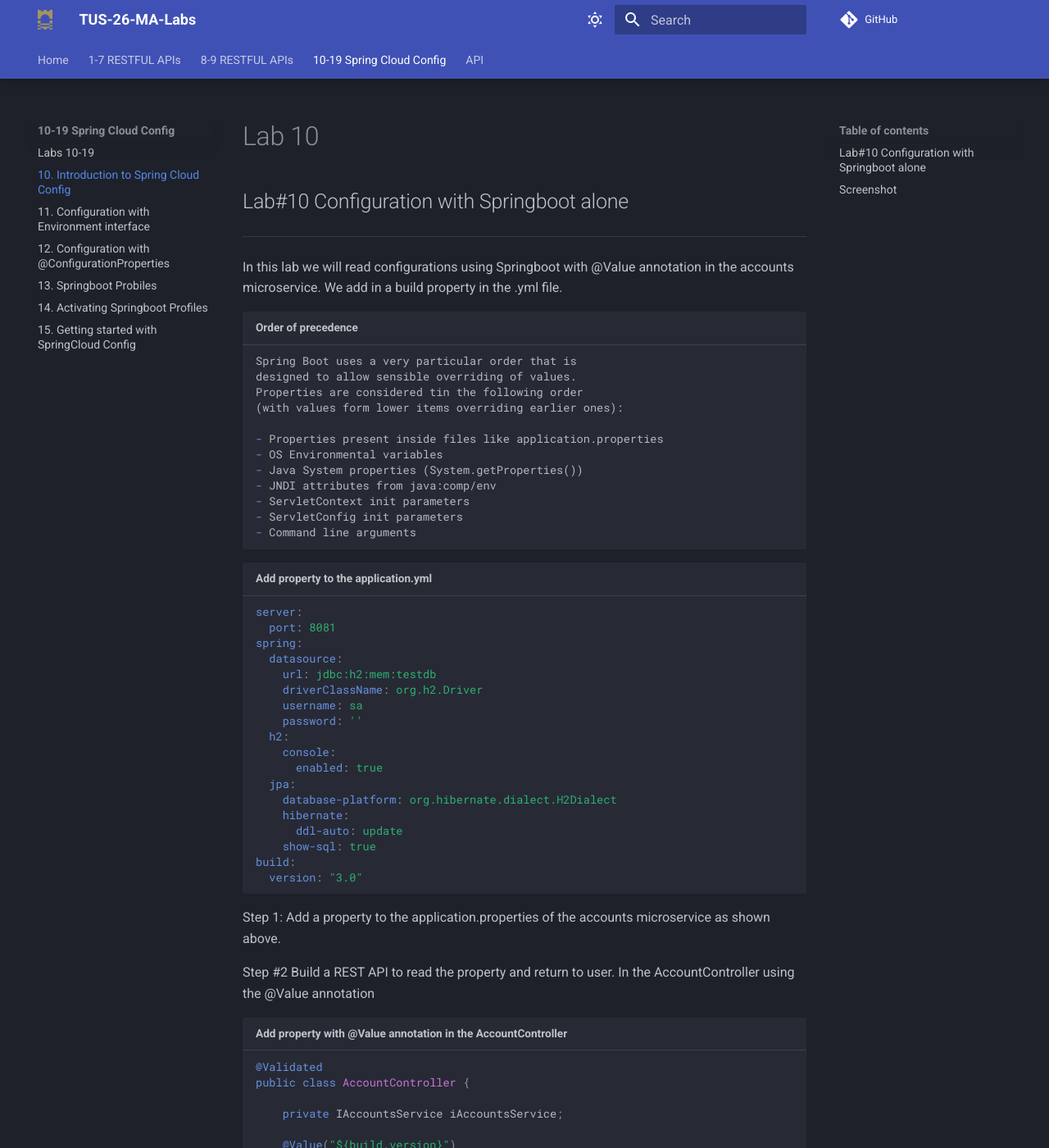
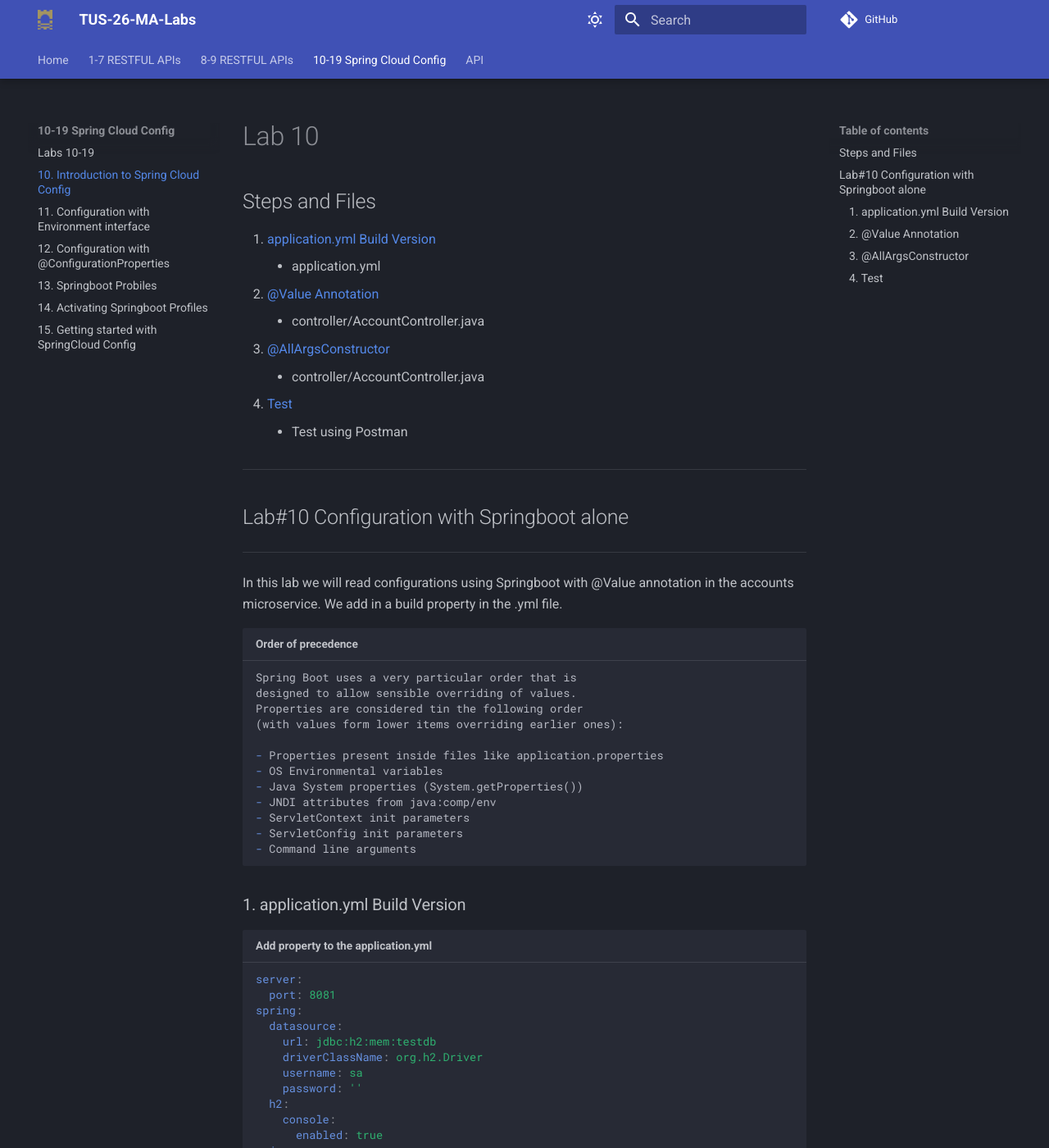
Before and after one commit to joeaoregan/TUS-26-MA-Labs, an MkDocs documentation site: the page built from docs/labs10-19/lab10/index.md, in a window 1280 px wide and 1400 px high. Shown: the whole window at 82% size. Built offline with MkDocs 1.6.1 and Material for MkDocs 9.7.7, drawn with Linux system fonts in a browser that asks for light colours; comment, search, counter and statistics services are not loaded; some of the changed text lies outside the part shown.

Commit message:
labs 8-10: links and remove old pics

````diff
--- a/docs/labs10-19/lab10/index.md
+++ b/docs/labs10-19/lab10/index.md
@@ -1,4 +1,17 @@
 # Lab 10
+
+## Steps and Files
+
+1. [application.yml Build Version](#1-applicationyml-build-version)
+    - application.yml
+2. [@Value Annotation](#2-value-annotation)
+    - controller/AccountController.java
+3. [@AllArgsConstructor](#3-allargsconstructor)
+    - controller/AccountController.java
+4. [Test](#4-test)
+    - Test using Postman
+
+---
 
 ## Lab#10 Configuration with Springboot alone
 
@@ -20,6 +33,8 @@ Properties are considered tin the following order
 - ServletConfig init parameters
 - Command line arguments
 ```
+
+### 1. application.yml Build Version
 
 ```yaml title="Add property to the application.yml"
 server:
@@ -43,6 +58,8 @@ build:
 ```
 
 Step 1: Add a property to the application.properties of the accounts microservice as shown above.
+
+### 2. @Value Annotation
 
 Step #2 Build a REST API to read the property and return to user. In the AccountController using the @Value annotation
 
@@ -72,6 +89,8 @@ public class AccountController {
 	}
 ```
 
+### 3. @AllArgsConstructor
+
 Step #3 We also need to remove the @AllArgsConstructor and include a single argument constructor.
 
 ```java title="Changing @AllArgsConstructor to single arg constructor"
@@ -91,9 +110,9 @@ public class AccountController {
 	private String buildVersion;
 ```
 
+### 4. Test
+
 Step 4: Test using Postman
-
-## Screenshot
 
 ![Completed lab](screenshot.png)
 
````
